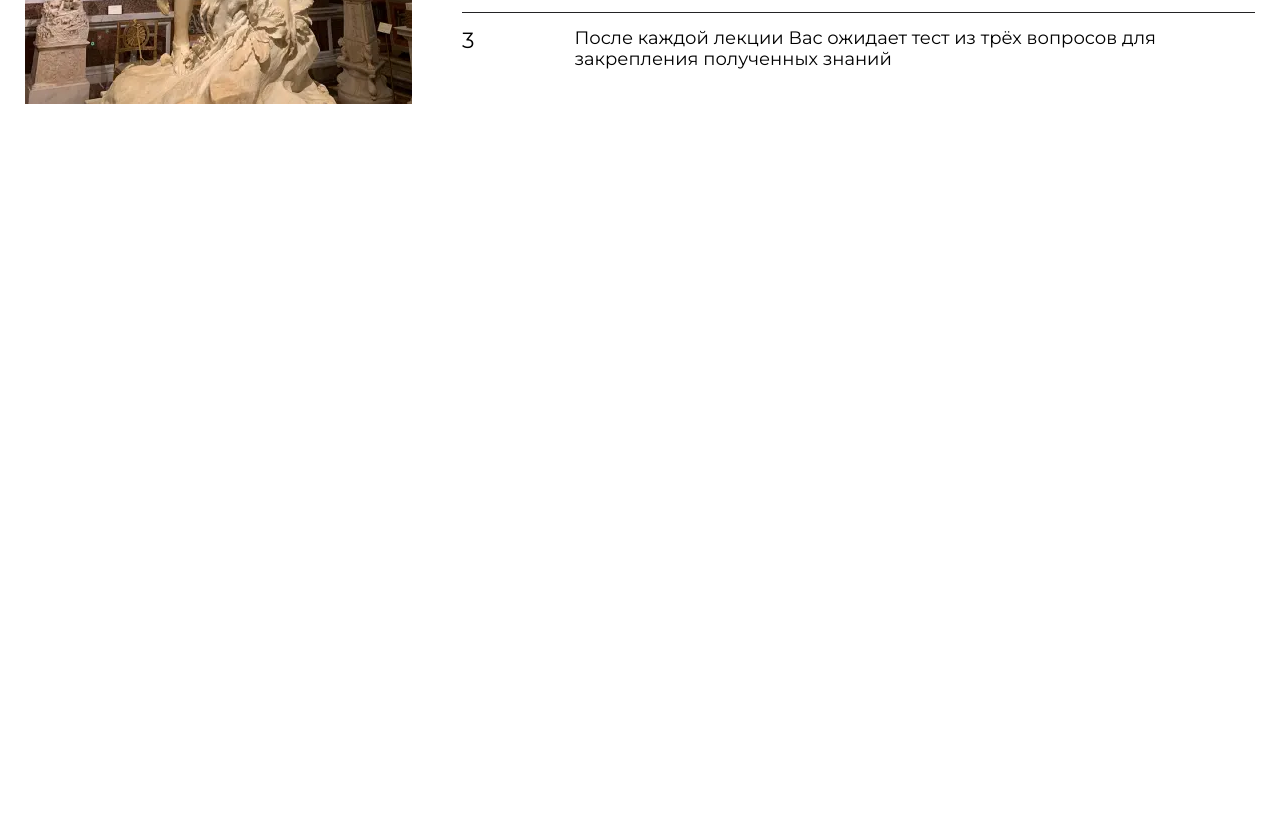
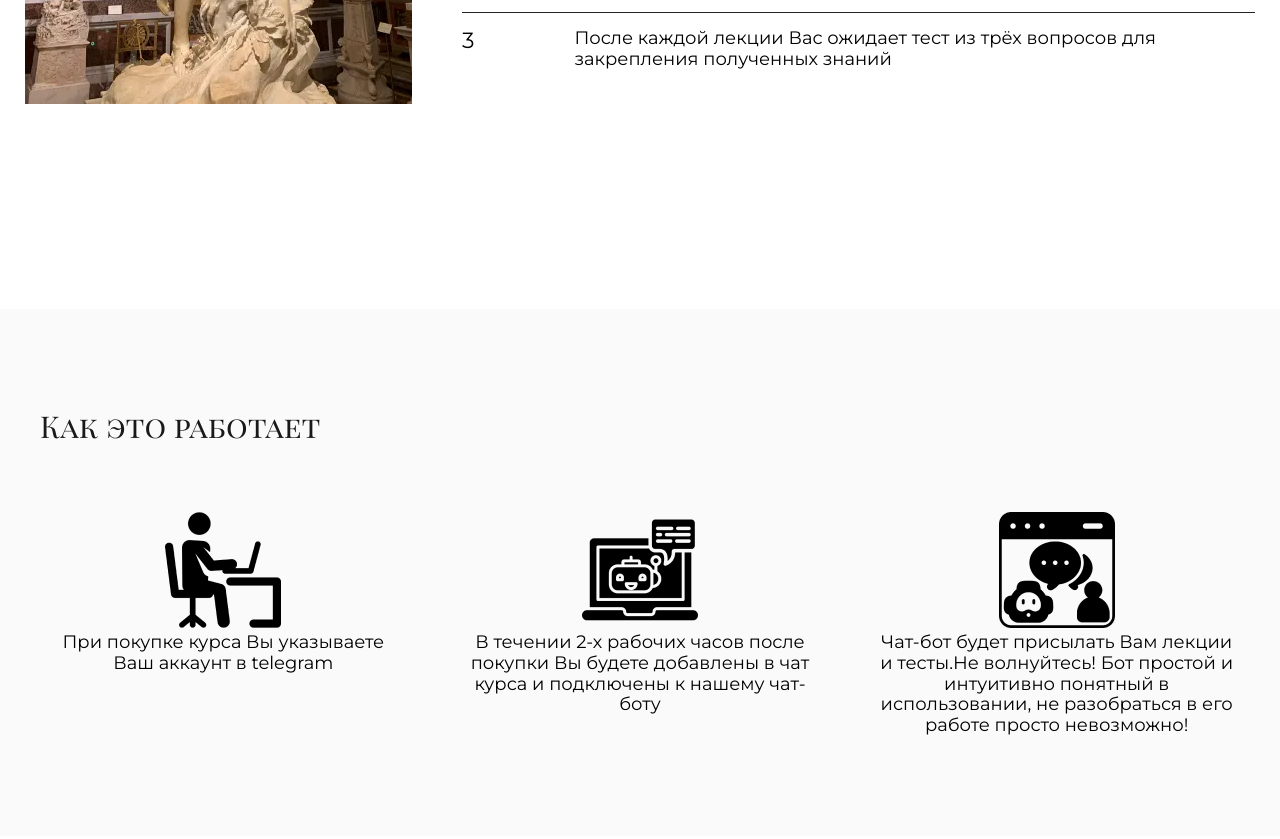
Before and after one commit to Unleashed97/bucefal, a website: page src/index.html in a window 1280 px wide. Shown: the part 1278-2117 px from the top of the page. Before the commit the page ends 1587 px from the top, so only its background shows below. Drawn offline with nearby package versions, Linux system fonts and the light colour scheme; files that its build step writes are made by us from their sources; files whose address does not match are found by name.

Commit message:
feat: add section how it works

```diff
--- a/src/index.html
+++ b/src/index.html
@@ -112,7 +112,52 @@
                     </div>
                 </div>
             </div>
-        </section> <!-- end of section about-->
+        </section> <!-- end of section about -->
+
+        <!-- section how it works -->
+        <section class="section section--how-it-works">
+            <div class="container">
+                <div class="section__inner">
+                    <h2 class="section__title">Как это работает</h2>
+                    <div class="section__content">
+                        <div class="section__item">
+                            <picture>
+                                <source srcset="img/section/how-it-works/1.webp">
+                                <img src="img/section/how-it-works/1.png" class="section__image" alt="">
+                            </picture>
+
+                            <p class="section__item-desk">
+                                При покупке курса Вы указываете Ваш аккаунт в telegram
+                            </p>
+                        </div>
+                        <div class="section__item">
+                            <picture>
+                                <source srcset="img/section/how-it-works/2.webp">
+                                <img src="img/section/how-it-works/2.png" class="section__image" alt="">
+                            </picture>
+
+                            <p class="section__item-desk">
+                                В течении 2-х рабочих часов после покупки Вы будете добавлены в чат курса и подключены к
+                                нашему чат-боту
+                            </p>
+                        </div>
+                        <div class="section__item">
+                            <picture>
+                                <source srcset="img/section/how-it-works/3.webp">
+                                <img src="img/section/how-it-works/3.png" class="section__image" alt="">
+                            </picture>
+
+                            <p class="section__item-desk">
+                                Чат-бот будет присылать Вам лекции
+                                и тесты.Не волнуйтесь! Бот простой
+                                и интуитивно понятный
+                                в использовании, не разобраться в его работе просто невозможно!
+                            </p>
+                        </div>
+                    </div>
+                </div>
+            </div>
+        </section> <!-- end of section how it works-->
     </main>
     <!-- footer include -->
     @@include('html/partials/footer.html')
--- a/src/scss/components/section.scss
+++ b/src/scss/components/section.scss
@@ -37,4 +37,34 @@
             font-size: 22px;
         }
     }
+
+    &--how-it-works {
+        padding: 100px 0;
+        background-color: #fafafa;
+        .section__title {
+            margin-bottom: 68px;
+        }
+
+        .section__content {
+            display: grid;
+
+            grid-template-columns: repeat(3, 1fr);
+            gap: 50px;
+        }
+
+        .section__item {
+            display: flex;
+            flex-direction: column;
+            align-items: center;
+        }
+
+        .section__image {
+            margin-bottom: 10px;
+            margin: 0 auto;
+        }
+
+        .section__item-desk {
+            text-align: center;
+        }
+    }
 }
```
Also changed, not shown: dist/css/style.css, dist/css/style.min.css, dist/img/section/how-it-works/1.png (added), dist/img/section/how-it-works/1.webp (added), dist/img/section/how-it-works/2.png (added), dist/img/section/how-it-works/2.webp (added), dist/img/section/how-it-works/3.png (added), dist/img/section/how-it-works/3.webp (added), dist/index.html, src/img/section/how-it-works/1.png (added), src/img/section/how-it-works/2.png (added), src/img/section/how-it-works/3.png (added).
